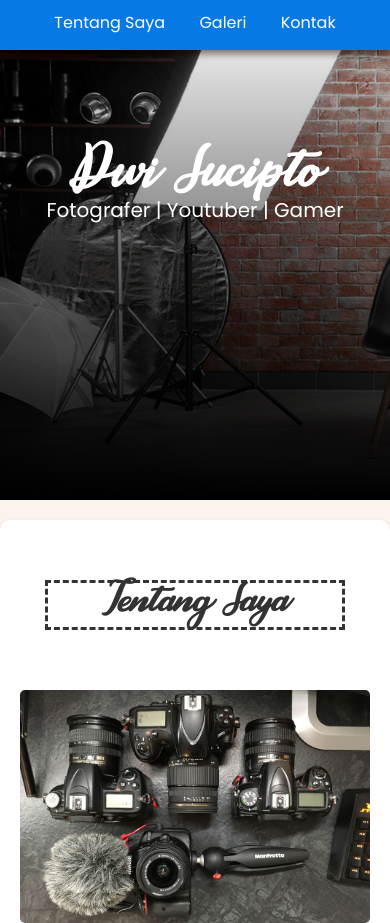
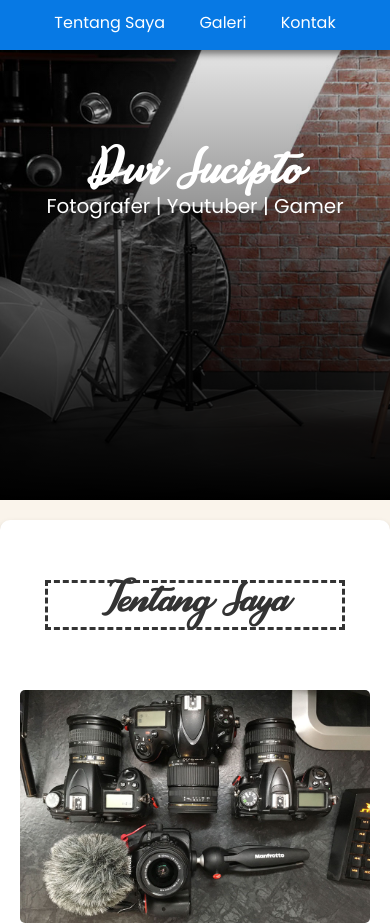
Before and after one commit to bang25/design-web-portfolio, a plain HTML site: page index.html in a window 390 px wide. Shown: the top 923 px of the page. Drawn offline with Linux system fonts and the light colour scheme.

Commit message:
Update style.css

```diff
--- a/style.css
+++ b/style.css
@@ -354,18 +354,20 @@ footer a{
 @media (max-width: 1000px){
 	.container, #about, aside, #contact{
 		width: 100%;
-       		margin: 20px auto;
-       		position: static;
+       	margin: 20px auto;
+       	position: static;
 	}
 
 	.foto{
 		width: 100%;
-		padding: 15px;
+	padding: 15px;
 	}
+
+
 }
 
 @media (max-width: 600px){
-        .jumbotron-item h1{
-		text-align: center;
-        	font-size: 35px;
+	.jumbotron-item h1{
+		font-size: 30px;
+	}
 }
```
